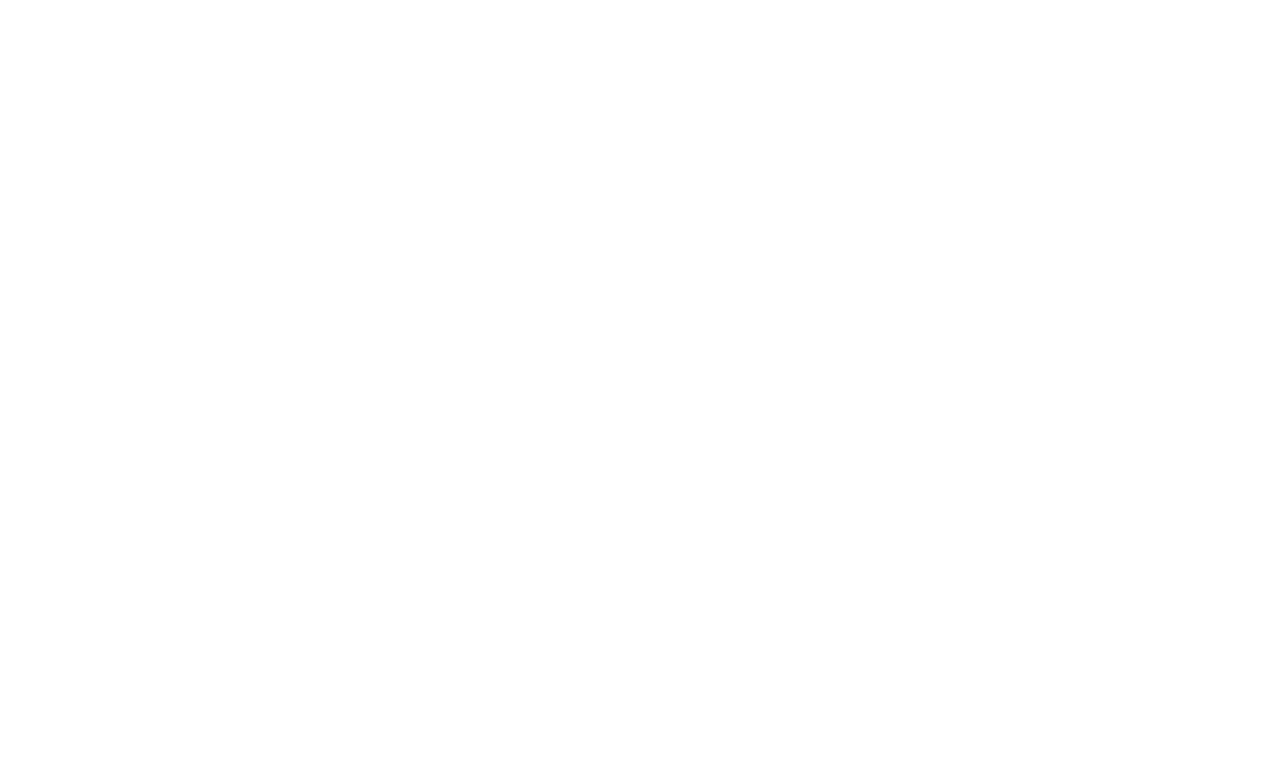
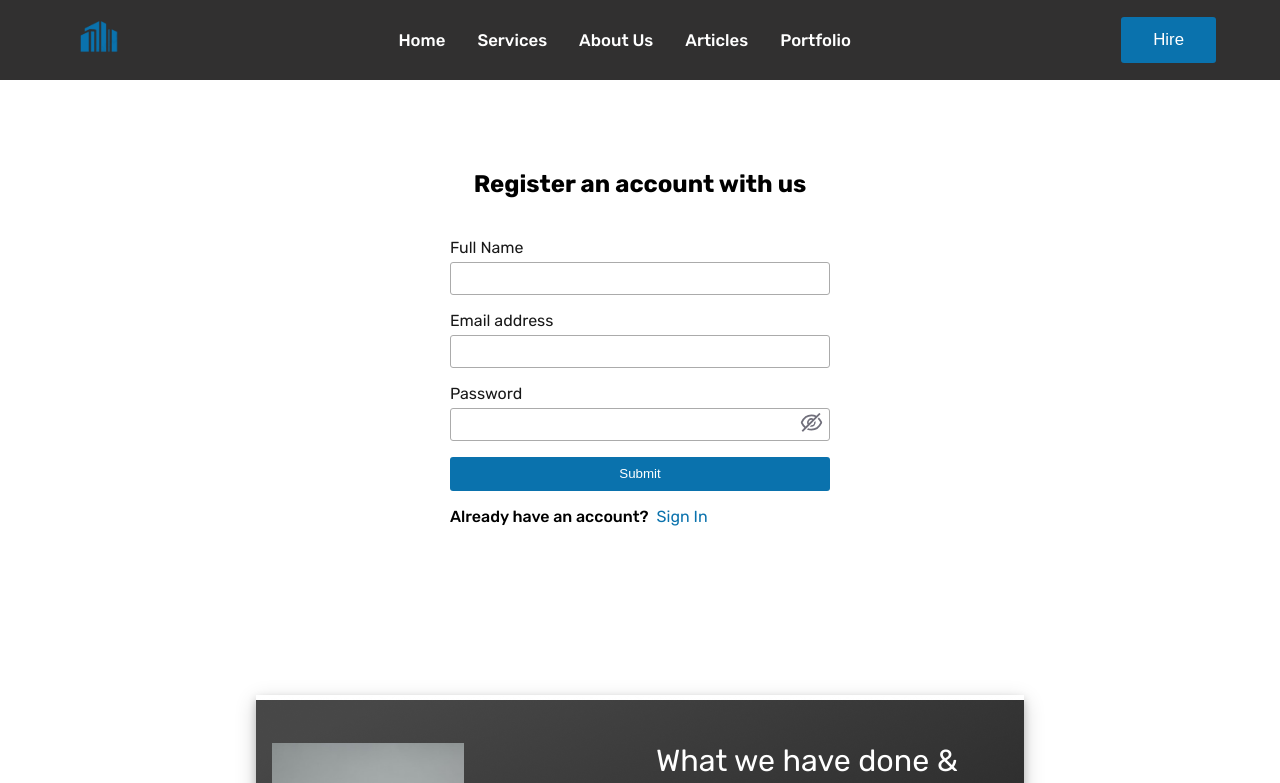
Before and after one commit to samojeyinka/architect-website, a React (Create React App) app: page /sign-up in a window 1280 px wide. Before the commit this address had no page. Shown: the top 783 px of the page. Built offline with nearby package versions, Linux system fonts and the light colour scheme.

Commit message:
signup page

```diff
--- a/src/App.js
+++ b/src/App.js
@@ -2,6 +2,7 @@
 import {Routes,Route} from 'react-router-dom';
 import Home from './pages/Home';
 import Login from './pages/Login';
+import SignUp from './pages/SignUp';
 
 function App() {
   return (
@@ -9,6 +10,9 @@
       <Routes>
         <Route path='/' exact element={<Home/>} />
         <Route path='/login' exact element={<Login/>} />
+        <Route path='/sign-up' exact element={<SignUp/>} />
+
+
       </Routes>
     </>
   );
--- a/src/components/Navbar.js
+++ b/src/components/Navbar.js
@@ -42,7 +42,7 @@
 
             <div className='nav-btns'>
 
-            <button className='nav-btn sign-in'>Hire</button>
+            <Link to={"/login"} onClick={openPage}><button className='nav-btn sign-in'>Hire</button></Link>
 
 
         </div>
--- /dev/null
+++ b/src/pages/SignUp.js
@@ -0,0 +1,144 @@
+import { React, useState } from "react";
+import { AiOutlineEye, AiOutlineEyeInvisible } from "react-icons/ai";
+import { Link, useNavigate } from "react-router-dom";
+import axios from "axios";
+import '../stylesheets/AuthStyles.css';
+import Navbar from '../components/Navbar';
+import Footer from '../components/Footer';
+
+
+const SignUp = () => {
+    const navigate = useNavigate();
+    const [fullname, setFullname] = useState("");
+    const [email, setEmail] = useState("");
+    const [password, setPassword] = useState("");
+    const [visible, setVisible] = useState(false);
+
+    const handleSubmit = async (e) => {
+        e.preventDefault();
+
+        await axios
+            .post(
+                `/user/login-user`,
+                {
+                    email,
+                    password,
+                },
+                { withCredentials: true }
+            )
+            .then((res) => {
+                console.log("Login Success!");
+                navigate("/");
+                window.location.reload(true);
+            })
+            .catch((err) => {
+                console.error(err.response.data.message);
+            });
+    };
+
+    return (
+        <>
+            <Navbar />
+            <div className="auth">
+                <div className="auth-center">
+                    <div>
+                        <h2>
+                            Register an account with us
+                        </h2>
+                    </div>
+                    <div className="form-con">
+                        <div>
+                            <form onSubmit={handleSubmit}>
+                            <div className="email-input">
+                                    <label
+                                        htmlFor="fullname"
+                                    >
+                                        Full Name
+                                    </label>
+                                    <div className="mt-1">
+                                        <input
+                                            type="text"
+                                            name="fullname"
+                                            autoComplete="fullname"
+                                            required
+                                            value={fullname}
+                                            onChange={(e) => setFullname(e.target.value)}
+                                        />
+                                    </div>
+                                </div>
+
+                                <div className="email-input">
+                                    <label
+                                        htmlFor="email"
+                                    >
+                                        Email address
+                                    </label>
+                                    <div className="mt-1">
+                                        <input
+                                            type="email"
+                                            name="email"
+                                            autoComplete="email"
+                                            required
+                                            value={email}
+                                            onChange={(e) => setEmail(e.target.value)}
+                                        />
+                                    </div>
+                                </div>
+                                <div className="psw-box">
+                                    <label
+                                        htmlFor="password"
+                                    >
+                                        Password
+                                    </label>
+                                    <div className="mt-1 relative">
+                                        <div className="psw-input">
+                                            <input
+                                                type={visible ? "text" : "password"}
+                                                name="password"
+                                                autoComplete="current-password"
+                                                required
+                                                value={password}
+                                                onChange={(e) => setPassword(e.target.value)}
+                                            />
+                                            {visible ? (
+                                                <i className="psw-icon"><AiOutlineEye
+                                                    size={25}
+                                                    onClick={() => setVisible(false)}
+                                                />
+                                                </i>
+                                            ) : (
+                                                <i className="psw-icon">
+                                                    <AiOutlineEyeInvisible
+                                                        size={25}
+                                                        onClick={() => setVisible(true)}
+                                                    />
+                                                </i>
+                                            )}
+                                        </div>
+                                    </div>
+                                </div>
+
+                                <div>
+                                    <button
+                                        type="submit"
+                                    >
+                                        Submit
+                                    </button>
+                                </div>
+                                <div className="auth-link">
+                                    <h4>Already have an account?</h4>
+                                    <Link to="/login">
+                                        Sign In
+                                    </Link>
+                                </div>
+                            </form>
+                        </div>
+                    </div>
+                </div>
+            </div>
+            <Footer />
+        </>
+    );
+};
+
+export default SignUp;
```
